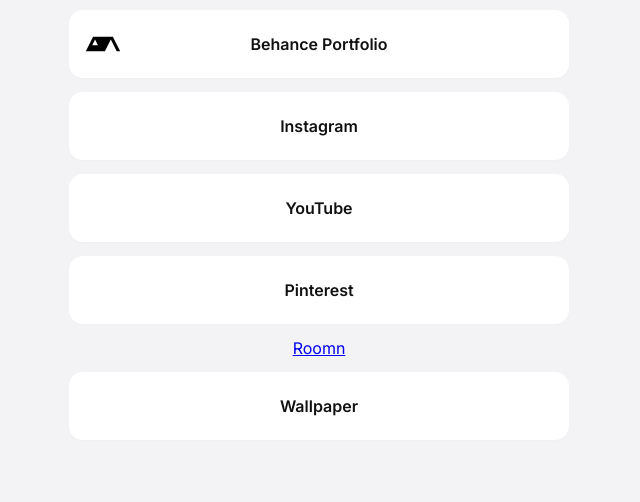
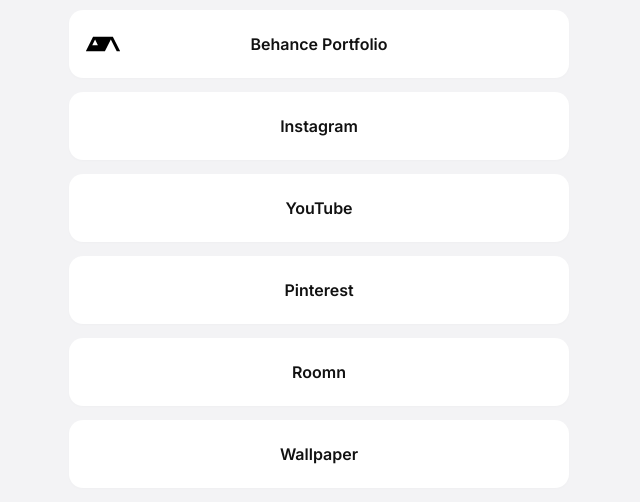
Before and after one commit to archmonth/archmonth.github.io, a plain HTML site: page index.html in a window 1280 px wide. Shown: the part 250-752 px from the top of the page, without its empty margins (321-961 px from the left). Drawn offline with Linux system fonts and the light colour scheme.

Commit message:
Add class and target attributes to Roomn link

```diff
--- a/index.html
+++ b/index.html
@@ -239,7 +239,7 @@
             </a>
 
             <!-- 5. App Store -->
-            <a href="https://roomn.github.io/">
+            <a href="https://roomn.github.io/" class="link-btn" target="_blank>
                 <span>Roomn</span>
             </a>
 
```
